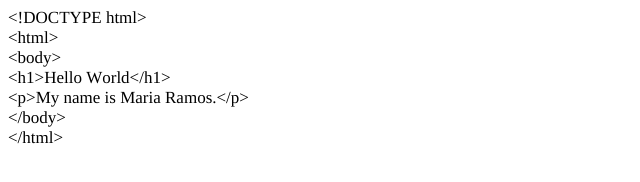
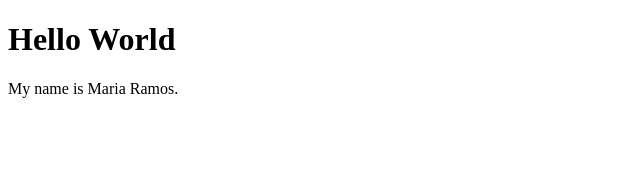
Before and after one commit to maria-ramos/maria-ramos.github.io, a plain HTML site: page index.html in a window 1280 px wide. Shown: the whole page, without its empty margins (0-640 px from the left). Drawn offline with Linux system fonts and the light colour scheme.

Commit message:
Update index.html

```diff
--- a/index.html
+++ b/index.html
@@ -1,23 +1,7 @@
-<!DOCTYPE html PUBLIC "-//W3C//DTD HTML 4.01//EN" "http://www.w3.org/TR/html4/strict.dtd">
+<!DOCTYPE html>
 <html>
-<head>
-  <meta http-equiv="Content-Type" content="text/html; charset=utf-8">
-  <meta http-equiv="Content-Style-Type" content="text/css">
-  <title></title>
-  <meta name="Generator" content="Cocoa HTML Writer">
-  <meta name="CocoaVersion" content="1671">
-  <style type="text/css">
-    p.p1 {margin: 0.0px 0.0px 0.0px 0.0px; line-height: 20.0px; font: 17.0px Times; color: #000000; -webkit-text-stroke: #eae96f}
-    span.s1 {font-kerning: none}
-  </style>
-</head>
 <body>
-<p class="p1"><span class="s1">&lt;!DOCTYPE html&gt;</span></p>
-<p class="p1"><span class="s1">&lt;html&gt;</span></p>
-<p class="p1"><span class="s1">&lt;body&gt;</span></p>
-<p class="p1"><span class="s1">&lt;h1&gt;Hello World&lt;/h1&gt;</span></p>
-<p class="p1"><span class="s1">&lt;p&gt;My name is Maria Ramos.&lt;/p&gt;</span></p>
-<p class="p1"><span class="s1">&lt;/body&gt;</span></p>
-<p class="p1"><span class="s1">&lt;/html&gt;</span></p>
+<h1>Hello World</h1>
+<p>My name is Maria Ramos.</p>
 </body>
 </html>
```
